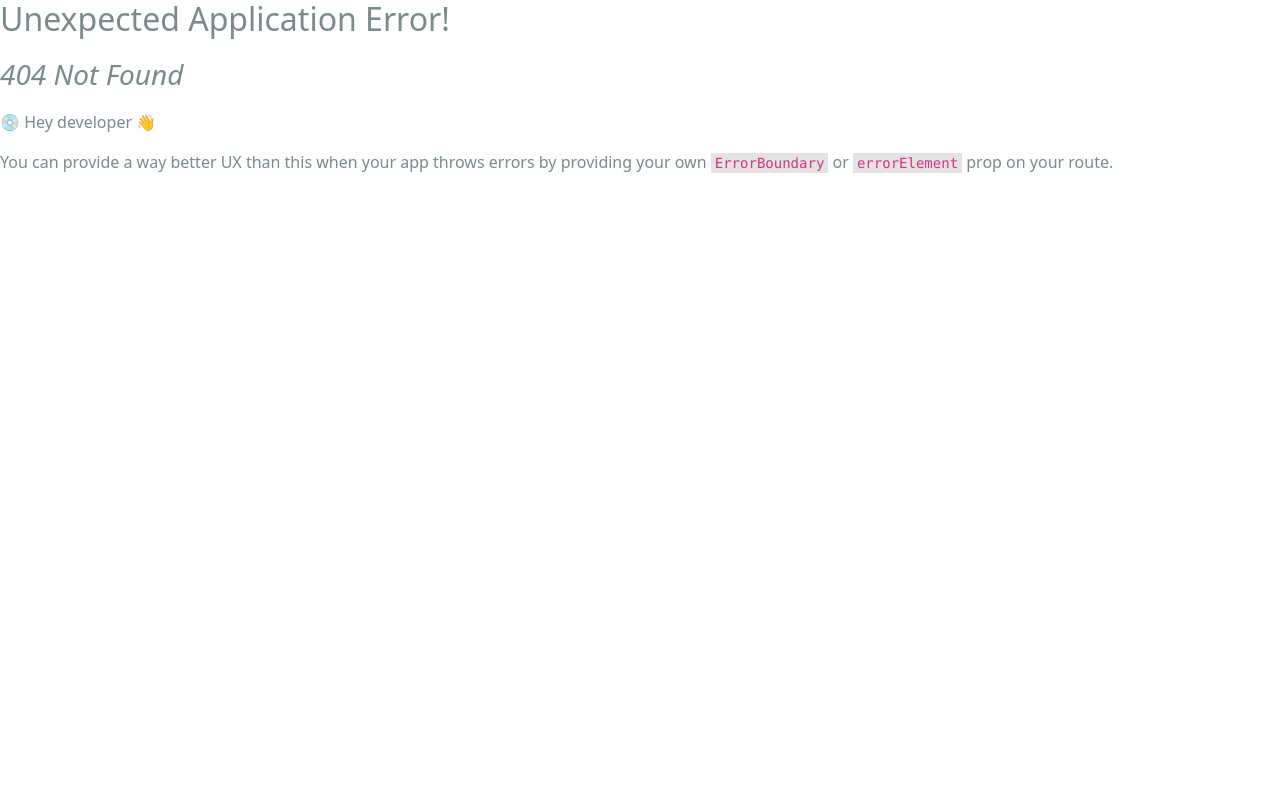
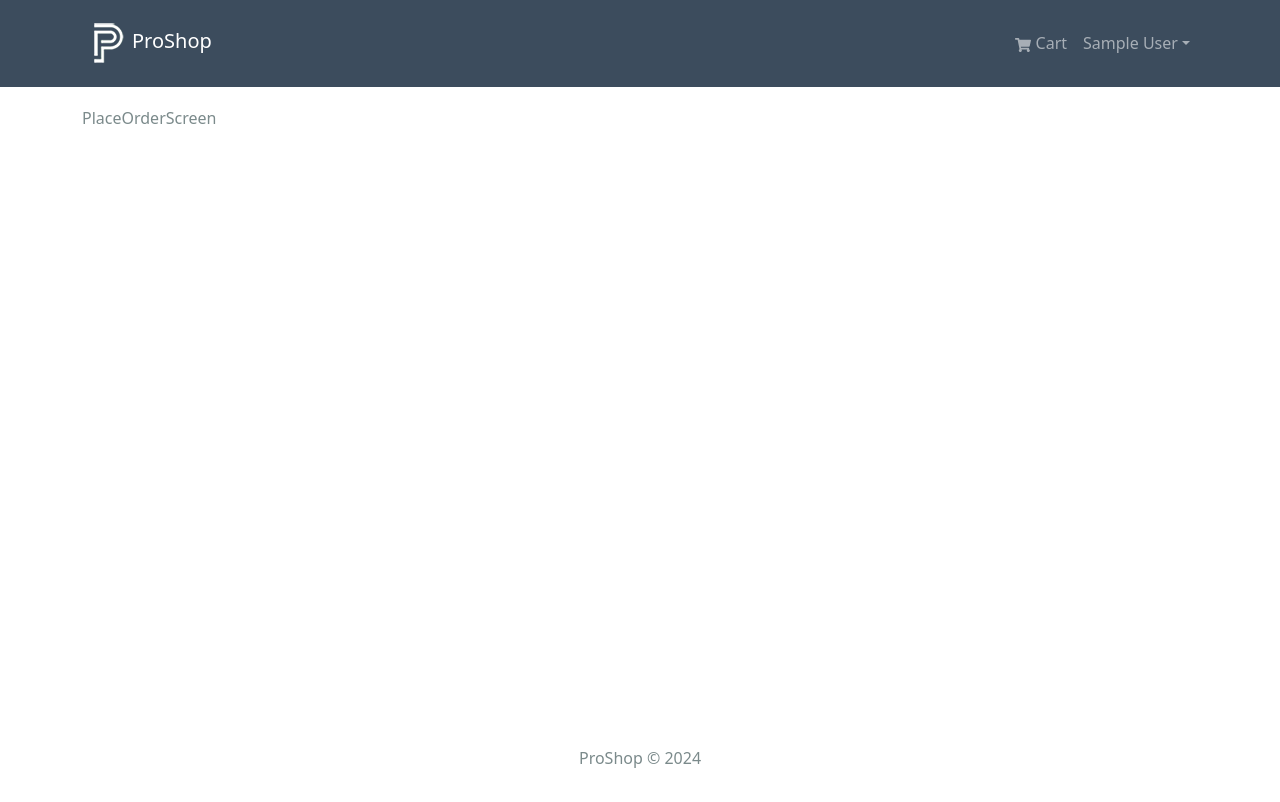
Before and after one commit to mridha-rakib/ProShop, a React (Create React App) app in the folder frontend/: page /placeorder in a window 1280 px wide. Before the commit this address had no page. Shown: the top 802 px of the page. Built offline with nearby package versions, Linux system fonts and the light colour scheme; sample sign-in values are in the browser's storage.

Commit message:
files mdified

```diff
--- a/frontend/src/index.js
+++ b/frontend/src/index.js
@@ -20,6 +20,7 @@ import LoginScreen from "./screens/LoginScreen";
 import RegisterScreen from "./screens/RegisterScreen";
 import ShippingScreen from "./screens/ShippingScreen";
 import PaymentScreen from "./screens/PaymentScreen";
+import PlaceOrderScreen from "./screens/PlaceOrderScreen";
 import store from "./store";
 import { Provider } from "react-redux";
 
@@ -35,6 +36,7 @@ const router = createBrowserRouter(
       <Route path="" element={<PrivateRoute />}>
         <Route path="/shipping" element={<ShippingScreen />} />
         <Route path="/payment" element={<PaymentScreen />} />
+        <Route path="/placeorder" element={<PlaceOrderScreen />} />
       </Route>
       {/* Admin users */}
     </Route>
--- /dev/null
+++ b/frontend/src/screens/PlaceOrderScreen.jsx
@@ -0,0 +1,7 @@
+import React from "react";
+
+const PlaceOrderScreen = () => {
+  return <div>PlaceOrderScreen</div>;
+};
+
+export default PlaceOrderScreen;
--- a/package.json
+++ b/package.json
@@ -21,7 +21,7 @@
     "express": "^4.18.2",
     "express-async-handler": "^1.2.0",
     "jsonwebtoken": "^9.0.2",
-    "mongoose": "^8.0.4"
+    "mongoose": "^8.1.0"
   },
   "devDependencies": {
     "concurrently": "^8.2.2",
```
Also changed, not shown: frontend/package.json (+19 -7 lines), 2 other files (tests, documents, lock files or other folders).
